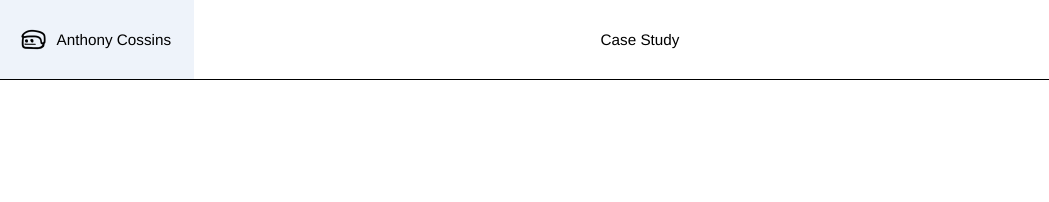
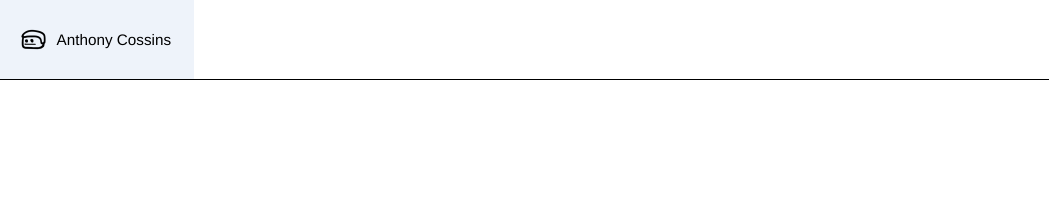
Before and after one commit to anthonyec/website, a Jekyll site: the page built from _cases/findbot.md, in a window 1280 px wide and 900 px high. Shown: the top 202 px of the window, without its empty margins (0-1049 px from the left). Built offline with Jekyll 4.4.1, drawn with Linux system fonts in a browser that asks for light colours.

Commit message:
Removed title for now

```diff
--- a/_includes/navbar.html
+++ b/_includes/navbar.html
@@ -6,7 +6,7 @@
     </span>
   </a>
   <div class="navbar__title">
-    {{ page.heading }}
+    &nbsp;
   </div>
   {% if page.cta_label %}
     <div class="navbar__actions">
```
